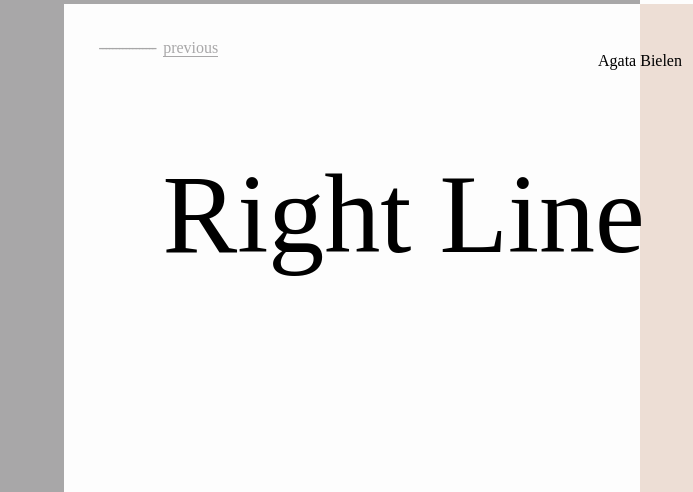
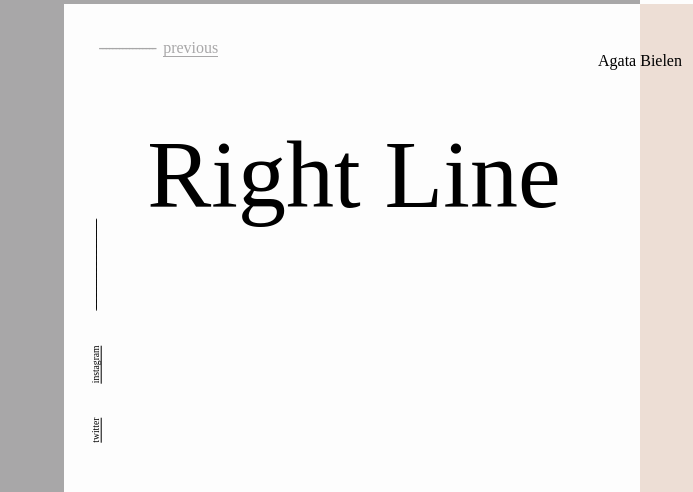
Before and after one commit to SolaOmi/agata-bielen, a plain HTML site: page index.html in a window 1280 px wide. Shown: the part 116-608 px from the top of the page, 0-693 px from the left. Drawn offline with Linux system fonts and the light colour scheme.

Commit message:
Add social media links.

```diff
--- a/index.css
+++ b/index.css
@@ -41,9 +41,10 @@ footer {
 }
 
 h1 {
-  font-size: 7.0rem;
+  font-size: 6.0rem;
   font-weight: 300;
-  margin-left: 4.0rem;
+  margin-left: 1.6rem;
+  margin-top: 5.0rem;
 }
 
 #left-section {
@@ -63,6 +64,20 @@ h1 {
 #catalogue-numbers {
   top: 30%;
   text-align: right;
+}
+
+#social-links {
+  bottom: 25%;
+  font-size: 0.6rem;
+  position: relative;
+  right: 55%;
+  transform: rotate(-90deg);
+}
+
+#social-links a {
+  border-bottom: 1px solid black;
+  color: black;
+  margin-right: 2.0rem;
 }
 
 .background-positioning {
@@ -91,7 +106,6 @@ h1 {
 
 .links span {
   color: #a8a7a8;
-  letter-spacing: -2px;
   width: 100px;
 }
 
@@ -117,3 +131,7 @@ h1 {
   height: 100px;
   margin-right: 0.5rem;
 }
+
+.no-space {
+  letter-spacing: -2px;
+}
--- a/index.html
+++ b/index.html
@@ -17,13 +17,18 @@
       </header>
       <section id="left-section" class="background-positioning almost-white">
         <div id="previous" class="links">
-          <span>-----------------</span><a href="#">previous</a>
-          <h1>Right Line</h1>
+          <span class="no-space">-----------------</span><a href="#">previous</a>
         </div>
+        <h1>Right Line</h1>
+        <p id="social-links">
+          <a href="#">twitter</a>
+          <a href="#">instagram</a>
+          <span class="no-space">----------------------------------------------------------------------------</span>
+        </p>
       </section>
       <section id="right-section" class="background-positioning pink-salmon">
         <div id="next" class="links info-right">
-          <a href="#">next</a><span>-----------------</span>
+          <a href="#">next</a><span class="no-space">-----------------</span>
         </div>
         <div id="catalogue-numbers" class="info-right">
           <p class="lead-number">01</p>
```
